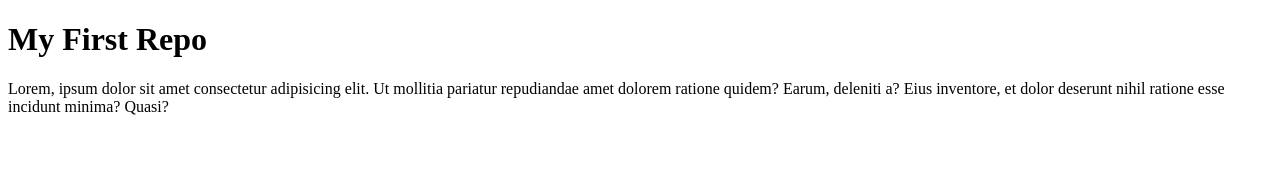
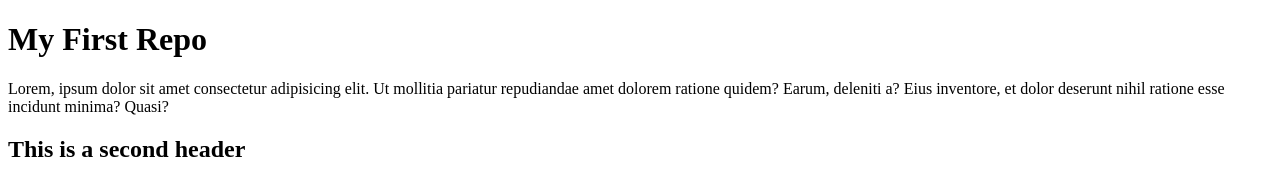
Before and after one commit to Kwabena2K/jubilant-fiesta, a plain HTML site: page index.html in a window 1280 px wide. Drawn offline with Linux system fonts and the light colour scheme.

Commit message:
added a second header to the index

```diff
--- a/index.html
+++ b/index.html
@@ -11,6 +11,13 @@
 <body>
     <h1>My First Repo</h1>
     <p>Lorem, ipsum dolor sit amet consectetur adipisicing elit. Ut mollitia pariatur repudiandae amet dolorem ratione quidem? Earum, deleniti a? Eius inventore, et dolor deserunt nihil ratione esse incidunt minima? Quasi?</p>
+
+
+    <section>
+        <h2>This is a second header</h2>
+    </section>
+
+
 </body>
 
 </html>
```
